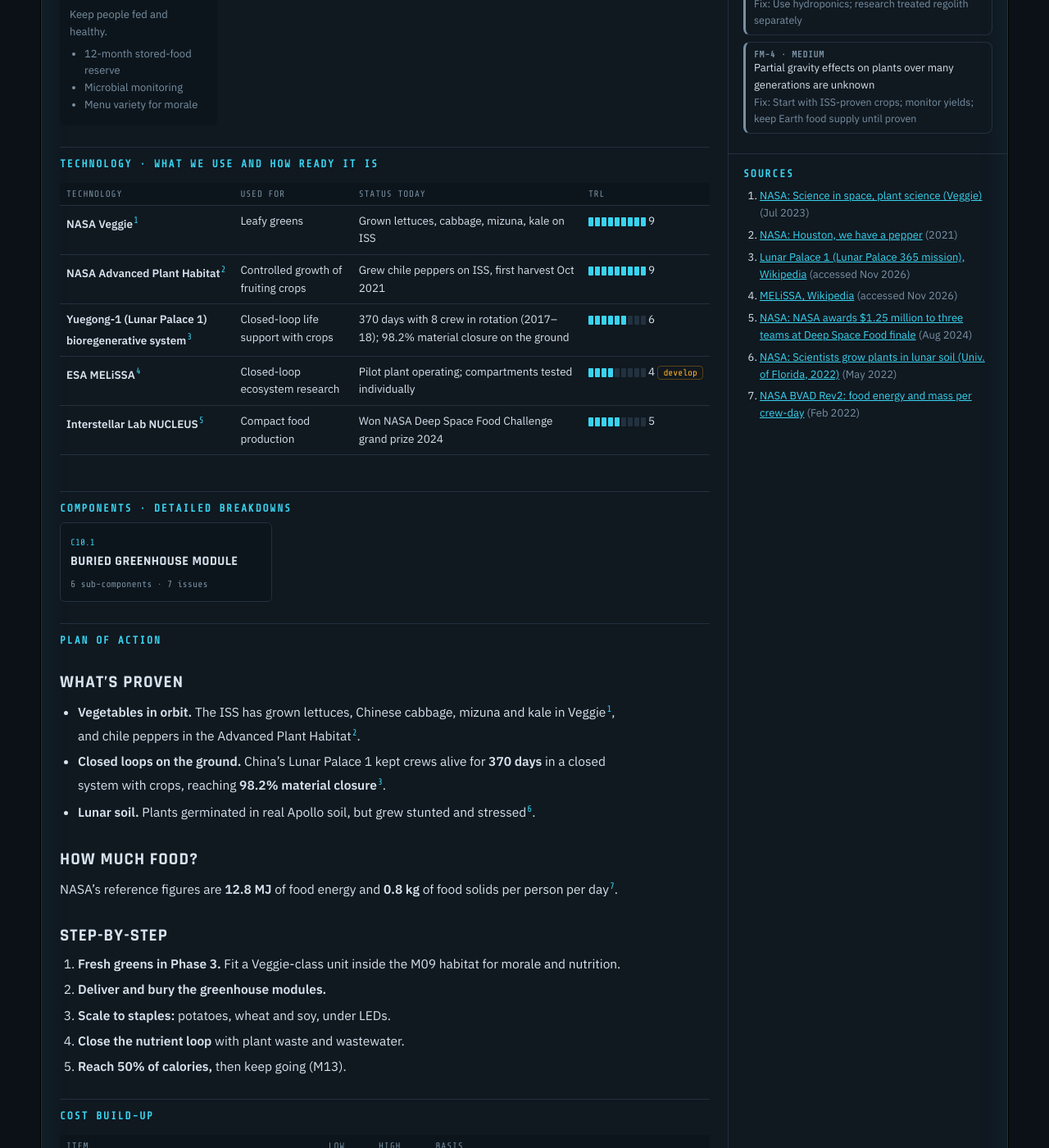
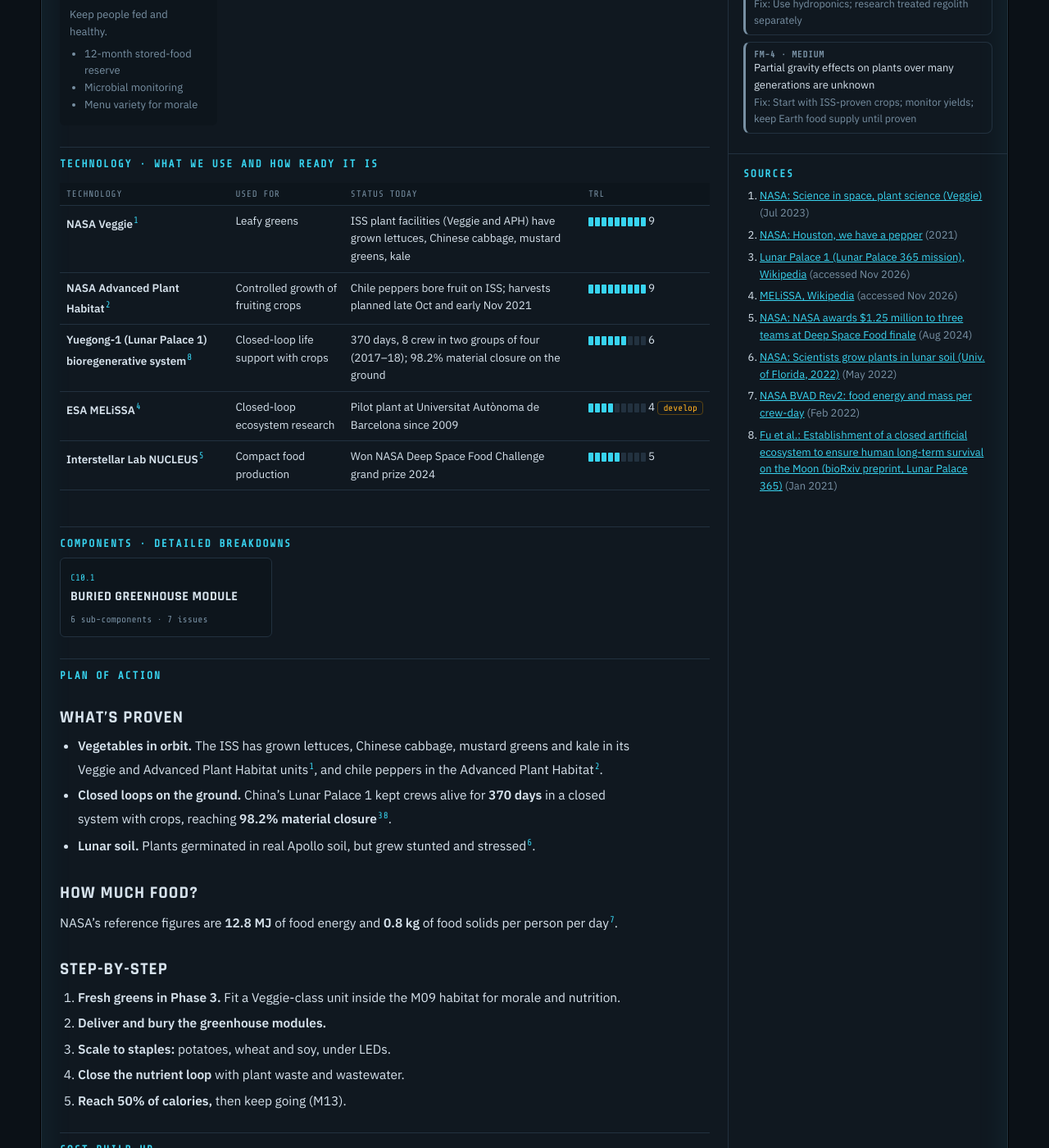
Before and after one commit to TomSomerville/openmoon, a Jekyll site: the page built from _milestones/m10-food.md, in a window 1280 px wide and 1400 px high, scrolled down 998 px. Shown: the whole window at 82% size. Built offline with Jekyll 4.4.1, drawn with Linux system fonts in a browser that asks for light colours; some of the changed text lies outside the part shown.

Commit message:
Fact-check M07-M09 against sources
Co-Authored-By: Claude Opus 5.5 <noreply@anthropic.com>
Claude-Session: https://claude.ai/code/session_01EMgvSuc1KQeVQ8H97cpru4

```diff
--- a/_milestones/m10-food.md
+++ b/_milestones/m10-food.md
@@ -31,7 +31,7 @@ workstreams:
     items: ["Pressurised modules under regolith", "LED lighting tuned per crop", "Separate atmosphere loop"]
   - name: Crops
     desc: Start easy, then scale to staples.
-    items: ["Lettuce, kale, mizuna (proven on ISS)", "Peppers (grown on ISS 2021)", "Potatoes, wheat, soy for calories"]
+    items: ["Lettuce, kale, mustard greens (proven on ISS)", "Peppers (grown on ISS 2021)", "Potatoes, wheat, soy for calories"]
   - name: Growing medium
     desc: Hydroponics first; treated regolith later.
     items: ["Hydroponic and aeroponic racks", "Regolith only after treatment (plants were stunted in raw Apollo soil)"]
@@ -42,10 +42,10 @@ workstreams:
     desc: Keep people fed and healthy.
     items: ["12-month stored-food reserve", "Microbial monitoring", "Menu variety for morale"]
 technologies:
-  - {name: "NASA Veggie", use: "Leafy greens", status: "Grown lettuces, cabbage, mizuna, kale on ISS", trl: 9, src: 1}
-  - {name: "NASA Advanced Plant Habitat", use: "Controlled growth of fruiting crops", status: "Grew chile peppers on ISS, first harvest Oct 2021", trl: 9, src: 2}
-  - {name: "Yuegong-1 (Lunar Palace 1) bioregenerative system", use: "Closed-loop life support with crops", status: "370 days with 8 crew in rotation (2017–18); 98.2% material closure on the ground", trl: 6, src: 3}
-  - {name: "ESA MELiSSA", use: "Closed-loop ecosystem research", status: "Pilot plant operating; compartments tested individually", trl: 4, new: true, src: 4}
+  - {name: "NASA Veggie", use: "Leafy greens", status: "ISS plant facilities (Veggie and APH) have grown lettuces, Chinese cabbage, mustard greens, kale", trl: 9, src: 1}
+  - {name: "NASA Advanced Plant Habitat", use: "Controlled growth of fruiting crops", status: "Chile peppers bore fruit on ISS; harvests planned late Oct and early Nov 2021", trl: 9, src: 2}
+  - {name: "Yuegong-1 (Lunar Palace 1) bioregenerative system", use: "Closed-loop life support with crops", status: "370 days, 8 crew in two groups of four (2017–18); 98.2% material closure on the ground", trl: 6, src: 8}
+  - {name: "ESA MELiSSA", use: "Closed-loop ecosystem research", status: "Pilot plant at Universitat Autònoma de Barcelona since 2009", trl: 4, new: true, src: 4}
   - {name: "Interstellar Lab NUCLEUS", use: "Compact food production", status: "Won NASA Deep Space Food Challenge grand prize 2024", trl: 5, src: 5}
 sources:
   - {title: "NASA: Science in space, plant science (Veggie)", url: "https://www.nasa.gov/missions/station/iss-research/science-in-space-week-of-july-10-2023-plant-science/", date: "Jul 2023"}
@@ -55,6 +55,7 @@ sources:
   - {title: "NASA: NASA awards $1.25 million to three teams at Deep Space Food finale", url: "https://www.nasa.gov/news-release/nasa-awards-1-25-million-to-three-teams-at-deep-space-food-finale", date: "Aug 2024"}
   - {title: "NASA: Scientists grow plants in lunar soil (Univ. of Florida, 2022)", url: "https://www.nasa.gov/?p=96327", date: "May 2022"}
   - {title: "NASA BVAD Rev2: food energy and mass per crew-day", url: "https://ntrs.nasa.gov/citations/20210024855", date: "Feb 2022"}
+  - {title: "Fu et al.: Establishment of a closed artificial ecosystem to ensure human long-term survival on the Moon (bioRxiv preprint, Lunar Palace 365)", url: "https://www.biorxiv.org/content/10.1101/2021.01.12.426282v1", date: "Jan 2021"}
 risks:
   - {sev: High, title: "Lighting needs a lot of power for staple crops", fix: "Phase crops by calories per kWh; expand power in step (M11); greens first"}
   - {sev: High, title: "Crop disease or system failure wipes out a harvest", fix: "Several isolated growing modules; 12-month food reserve; seed bank"}
@@ -64,8 +65,8 @@ risks:
 
 ## What's proven
 
-- **Vegetables in orbit.** The ISS has grown lettuces, Chinese cabbage, mizuna and kale in Veggie<sup class="r">[1](#s1)</sup>, and chile peppers in the Advanced Plant Habitat<sup class="r">[2](#s2)</sup>.
-- **Closed loops on the ground.** China's Lunar Palace 1 kept crews alive for **370 days** in a closed system with crops, reaching **98.2% material closure**<sup class="r">[3](#s3)</sup>.
+- **Vegetables in orbit.** The ISS has grown lettuces, Chinese cabbage, mustard greens and kale in its Veggie and Advanced Plant Habitat units<sup class="r">[1](#s1)</sup>, and chile peppers in the Advanced Plant Habitat<sup class="r">[2](#s2)</sup>.
+- **Closed loops on the ground.** China's Lunar Palace 1 kept crews alive for **370 days** in a closed system with crops, reaching **98.2% material closure**<sup class="r">[3](#s3)</sup><sup class="r">[8](#s8)</sup>.
 - **Lunar soil.** Plants germinated in real Apollo soil, but grew stunted and stressed<sup class="r">[6](#s6)</sup>.
 
 ## How much food?
```
Also changed, not shown: _milestones/m07-mobility.md (+4 -3 lines), _milestones/m08-first-habitat.md (+8 -6 lines), _milestones/m09-permanent-crew.md (+3 -3 lines), _milestones/m11-propellant.md (+4 -3 lines).
